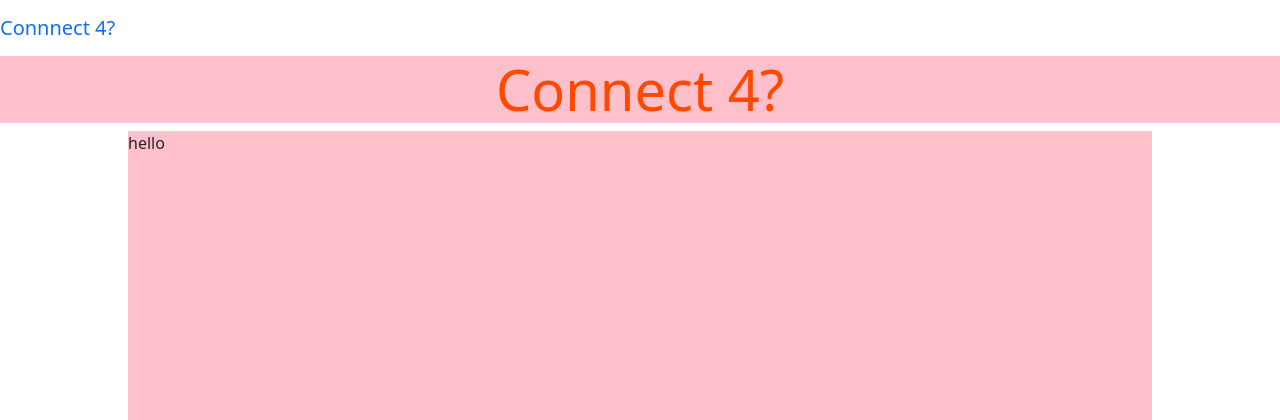
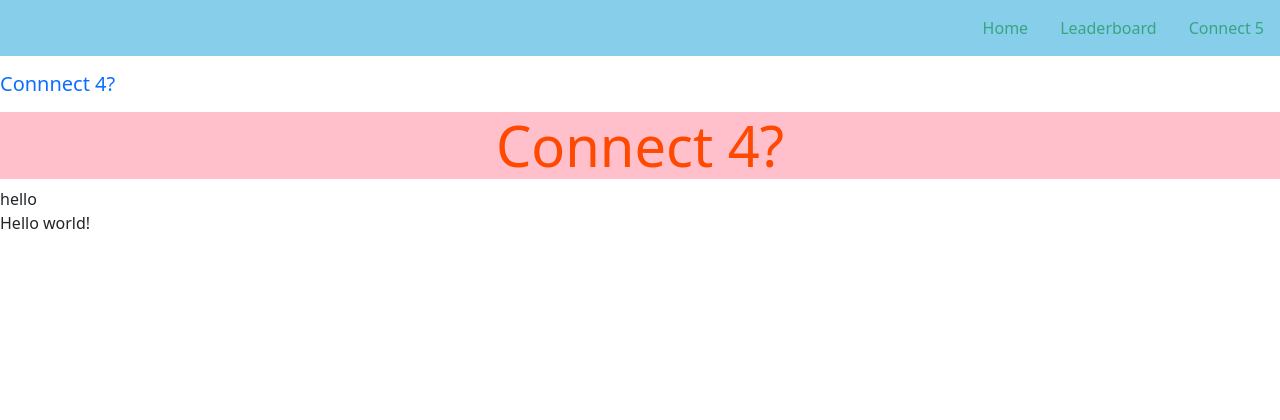
Before and after one commit to SauliusKul/FinalProjectCS50, a Flask app: page / in a window 1280 px wide. Shown: the top 420 px of the page. After the commit the page ends 229 px from the top, so only its background shows below. Run offline with Flask 2, Linux system fonts and the light colour scheme; some libraries are stand-ins or nearby versions.

Commit message:
added flexbox scaffold and an additional page which is currently not working

```diff
--- a/app.py
+++ b/app.py
@@ -1,11 +1,20 @@
+from cs50 import SQL
 from flask import Flask, render_template
+from flask_session import Session
 
 app = Flask(__name__)
 app.config["TEMPLATES_AUTO_RELOAD"] = True
 
+app.config["SESSION_TYPE"] = "filesystem"
+app.config["SESSION_PERMANENT"] = False
+Session(app)
 
 @app.route("/")
 def hello_world():
     a = 1 + 3
     hi = "hiya"
     return render_template("index.html")
+
+@app.route("/leaderboard")
+def leaderboard():
+    return render_template("leaderboard.html")
--- a/static/styles.css
+++ b/static/styles.css
@@ -11,3 +11,62 @@
     margin-left: 10%;
     background-color: pink;
 }
+
+.navList {
+    display: flex;
+    flex-flow: row wrap;
+    justify-content: flex-end;
+
+    margin: 0;
+    background-color: skyblue;
+}
+
+.navList {
+    list-style: none;
+}
+
+.navList li {
+    padding: 1em;
+    color:aliceblue;
+}
+
+.navList a {
+    text-decoration: none;
+    color: rgb(56, 165, 129);
+}
+
+.navList li:hover {
+    background-color: rgb(73, 73, 190);
+}
+
+.navList li:hover > a {
+    color: white;
+}
+
+
+@media all and (max-width: 800px) {
+    .navList {
+        justify-content: space-evenly;
+    }
+}
+
+@media all and (max-width: 600px) {
+    .navList {
+        flex-flow: column wrap;
+        justify-content: center;
+        padding: 0;
+    }
+}
+
+.gameContainer {
+    display: flex;
+    flex-wrap: wrap;
+    justify-content: space-between + safe;
+    align-items: flex-start;
+    align-content: center + safe;
+}
+
+.gameGame {
+    flex: 3 0 100%;
+    align-self: center;
+}
--- a/templates/index.html
+++ b/templates/index.html
@@ -14,7 +14,7 @@ Connect4
         </h1>
     </div>
 
-    <div id="gameSpace">
+    <div class="gameSpace">
         <div>
             hello
         </div>
--- a/templates/template.html
+++ b/templates/template.html
@@ -9,11 +9,28 @@
         <link rel="icon" type="image/x-icon" href="/static/favicon.jpg">
         <title>
             {% block title %}
-                Hello world!
             {% endblock %}
         </title>
     </head>
     <body>
+        <ul class="navList">
+                <li>
+                    <a href="/">
+                        Home
+                    </a>
+                </li>
+                <li>
+                    <a href="/leaderboard.html">
+                        Leaderboard
+                    </a>
+                </li>
+                <li>
+                    <a href="/templates/Connect5.html">
+                        Connect 5
+                    </a>
+                </li>
+        </ul>
+
         {% block body %}
         {% endblock %}
     </body>
```
Also changed, not shown: templates/leaderboard.html (added, +16 -0 lines), 1 other file.
